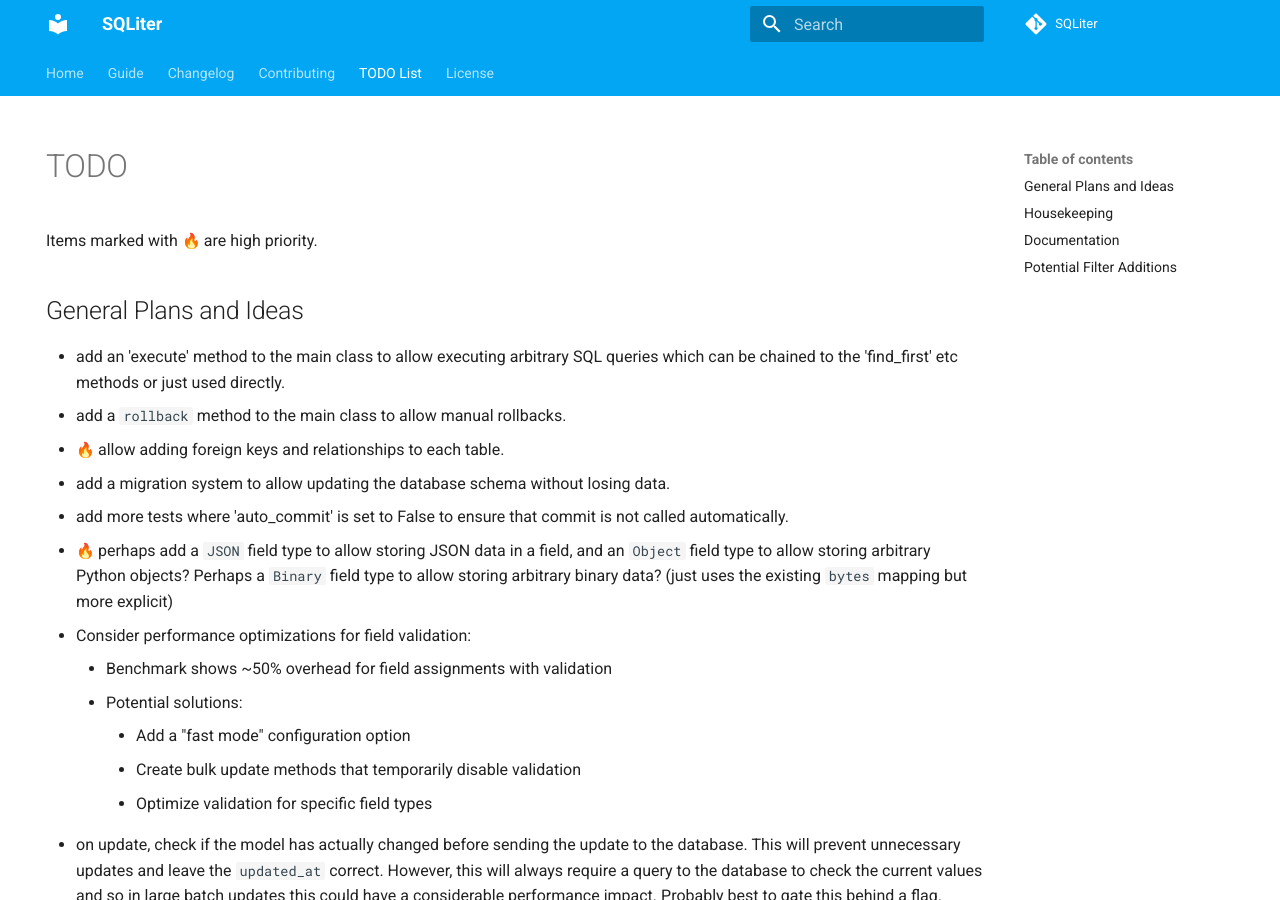
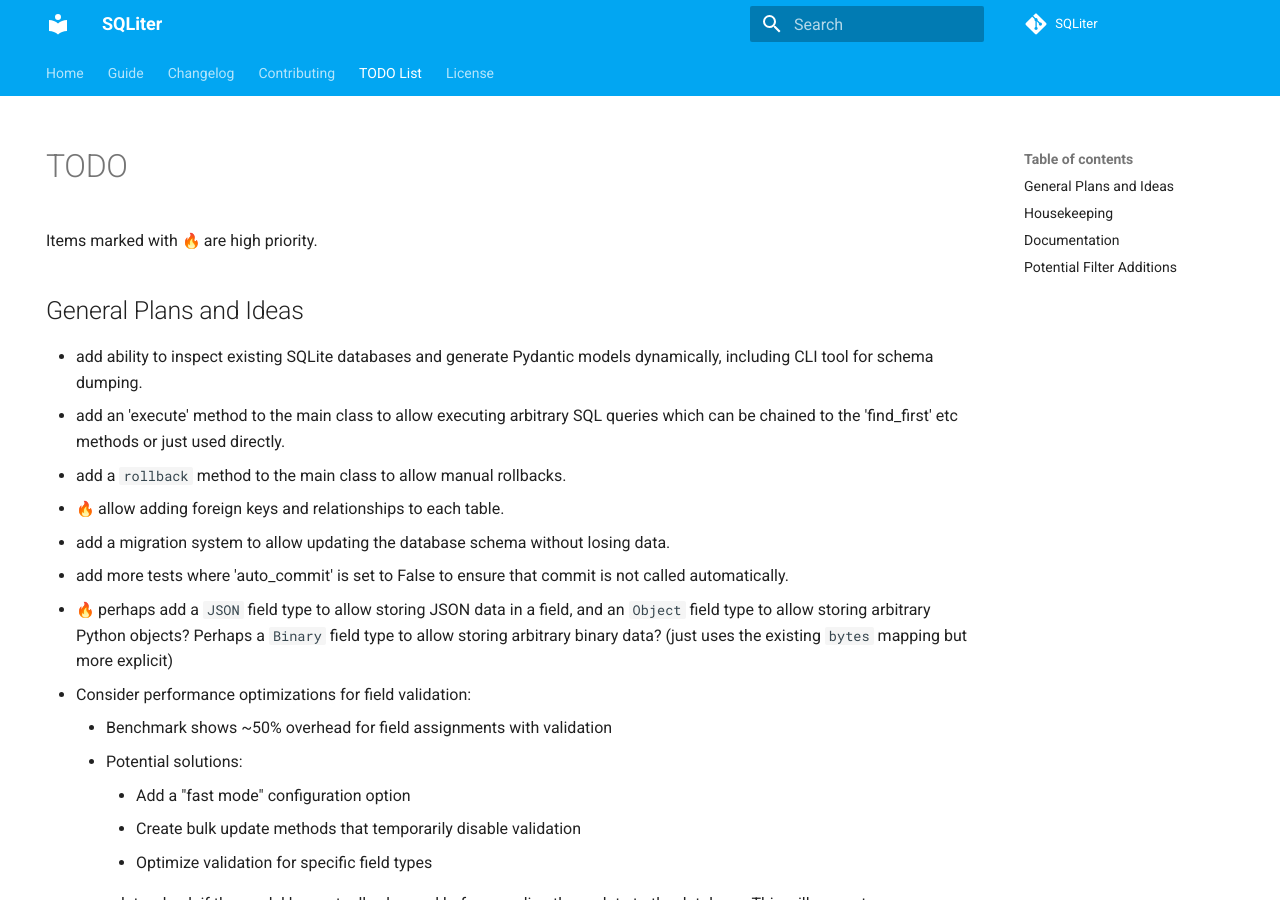
Before and after one commit to seapagan/sqliter-py, an MkDocs documentation site: the page built from docs/todo/index.md, in a window 1280 px wide and 900 px high. Built offline with MkDocs 1.6.1 and Material for MkDocs 9.7.7, drawn with Linux system fonts in a browser that asks for light colours; emoji names are drawn with the system emoji font; plug-ins that fetch from the network failed and are left out; comment, search, counter and statistics services are not loaded.

Commit message:
update TODO
Signed-off-by: Grant Ramsay <seapagan@gmail.com>

```diff
--- a/TODO.md
+++ b/TODO.md
@@ -4,6 +4,8 @@ Items marked with :fire: are high priority.
 
 ## General Plans and Ideas
 
+- add ability to inspect existing SQLite databases and generate Pydantic models
+  dynamically, including CLI tool for schema dumping.
 - add an 'execute' method to the main class to allow executing arbitrary SQL
   queries which can be chained to the 'find_first' etc methods or just used
   directly.
```
